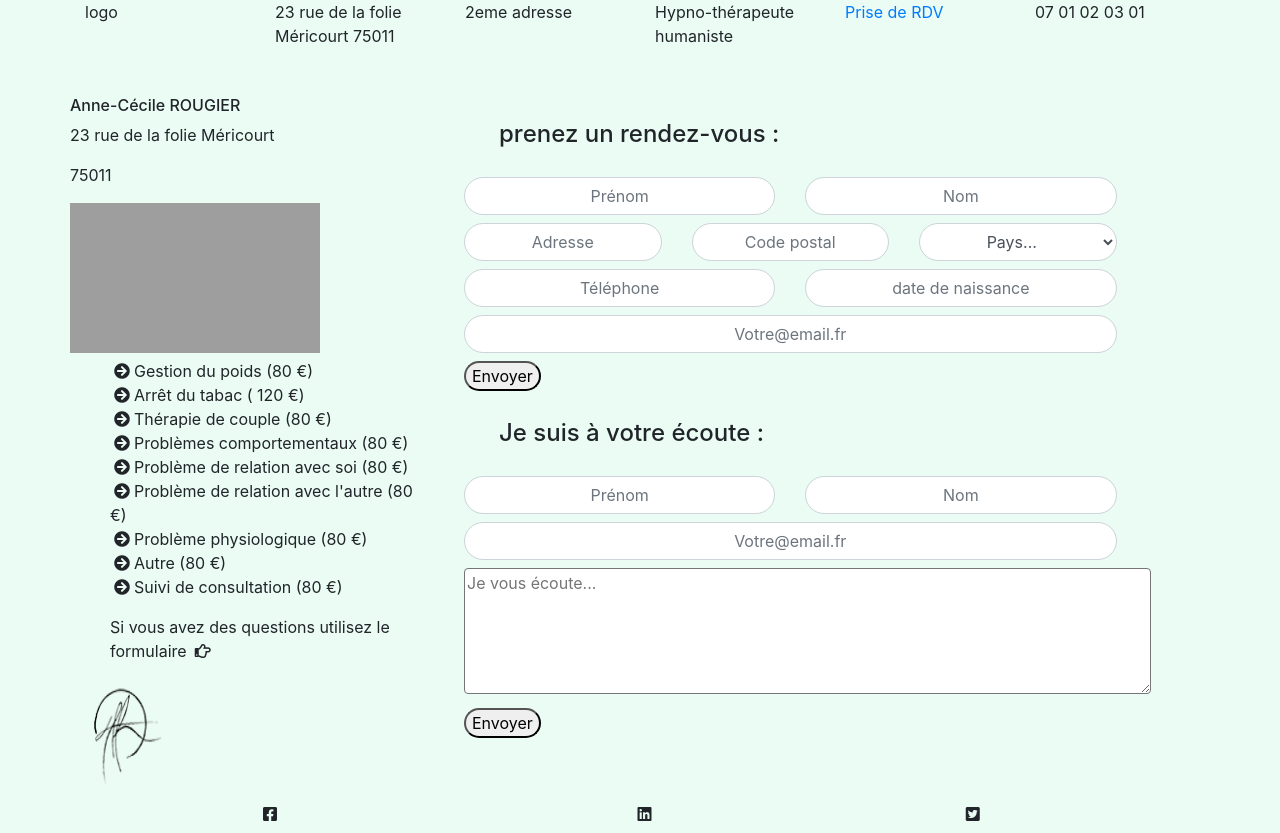
After one commit to alphaMarDiallo/prehypno, a PHP site: page /rdv.php in a window 1280 px wide. The commit adds this page. Run offline with PHP 8.4, Linux system fonts and the light colour scheme; some libraries are stand-ins or nearby versions; grey boxes are pictures that could not be loaded.

Commit message:
commit initial

```diff
--- a/css/style.css
+++ b/css/style.css
@@ -7,3 +7,8 @@
 body {
     background-color: #EAFCF4;
 }
+/* page RDV*/
+
+ul li{
+    list-style: none;
+}
--- /dev/null
+++ b/rdv.php
@@ -0,0 +1,104 @@
+
+<?php require_once 'inc/header.inc.php'?>
+
+
+<div class="row">
+    <!--Colonne de gauche-->
+    <div class="col-md-4 mt-5">
+        <h6>Anne-Cécile ROUGIER</h6>
+        <p>23 rue de la folie Méricourt</p>
+        <p>75011</p>
+        <iframe src="https://www.google.com/maps/embed?pb=!1m18!1m12!1m3!1d2624.7704676860394!2d2.3711157156745233!3d48.86258717928785!2m3!1f0!2f0!3f0!3m2!1i1024!2i768!4f13.1!3m3!1m2!1s0x47e66dfb861f8079%3A0x3d12cedc238537f8!2s23+Rue+de+la+Folie+M%C3%A9ricourt%2C+75011+Paris!5e0!3m2!1sfr!2sfr!4v1561459143499!5m2!1sfr!2sfr" width="250" height="150" frameborder="0" style="border:0" allowfullscreen></iframe>
+        <ul>
+            <li><i class="fas fa-arrow-circle-right m-1"></i>Gestion du poids (80 €)</li>
+            <li><i class="fas fa-arrow-circle-right m-1"></i>Arrêt du tabac ( 120 €)</li>
+            <li><i class="fas fa-arrow-circle-right m-1"></i>Thérapie de couple (80 €)</li>
+            <li><i class="fas fa-arrow-circle-right m-1"></i>Problèmes comportementaux (80 €)</li>
+            <li><i class="fas fa-arrow-circle-right m-1"></i>Problème de relation avec soi (80 €)</li>
+            <li><i class="fas fa-arrow-circle-right m-1"></i>Problème de relation avec l'autre (80 €)</li>
+            <li><i class="fas fa-arrow-circle-right m-1"></i>Problème physiologique (80 €)</li>
+            <li><i class="fas fa-arrow-circle-right m-1"></i>Autre (80 €)</li>
+            <li><i class="fas fa-arrow-circle-right m-1"></i>Suivi de consultation (80 €)</li>
+        </ul>
+        <ul>
+            <li <span>Si vous avez des questions utilisez le formulaire</span><i class="far fa-hand-point-right ml-2"></i></i></li>
+        </ul>
+        <img src="img/logoFavIconAlpha.png" alt="logo" class="col-md-12 m-2" style="height:100px;width:100px">
+    </div>
+    <!--formulaire de prise de RDV-->
+    <div class="col-md-7 mt-5">
+        <h4 class="col m-4">prenez un rendez-vous :</h4>
+        <form>
+            <div class="row">
+                <div class="col">
+                    <input type="text" name="firstName" class="form-control text-center rounded-pill m-1" placeholder="Prénom">
+                </div>
+                <div class="col">
+                    <input type="text" name="lastName" class="form-control  text-center rounded-pill m-1" placeholder="Nom">
+                </div>
+            </div>
+            <div class="row">
+                <div class="col">
+                    <input type="text" name="adress" class="form-control  text-center rounded-pill m-1" placeholder="Adresse">
+                </div>
+                <div class="col">
+                    <input type="text" name="zipCode" class="form-control  text-center rounded-pill m-1" placeholder="Code postal">
+                </div>
+                <div class="col">
+                    <select id="inputState"name="country"  class="form-control  text-center rounded-pill m-1">
+                        <option selected>Pays...</option>
+                        <option value="fr">France</option>
+                        <option value="be">Belgique</option>
+                    </select>
+                </div>
+            </div>
+            <div class="row">
+                <div class="col">
+                    <input type="text" name="phone" class="form-control  text-center rounded-pill m-1" placeholder="Téléphone">
+                </div>
+                <div class="col">
+                    <input type="text" name="birthDate" class="form-control  text-center rounded-pill m-1" placeholder="date de naissance">
+                </div>
+            </div>
+            <div class="row">
+                <div class="col">
+                    <input type="text" name="email" class="form-control  text-center rounded-pill m-1" placeholder="Votre@email.fr">
+                </div>
+            </div>
+            <input type="submit" class="text-center rounded-pill m-1" value="Envoyer">
+        </form> <!--FIN form RDV-->
+
+        <!--formulaire pour question-->
+        <h4 class="col m-4">Je suis à votre écoute :</h4>
+        <form>
+            <div class="row">
+                <div class="col">
+                    <input type="text" name="faqFirstName" class="form-control text-center rounded-pill m-1" placeholder="Prénom">
+                </div>
+                <div class="col">
+                    <input type="text" name="faqLastName" class="form-control  text-center rounded-pill m-1" placeholder="Nom">
+                </div>
+            </div>
+
+            <div class="row">
+                <div class="col">
+                    <input type="text" name="faqEmail" class="form-control  text-center rounded-pill m-1" placeholder="Votre@email.fr">
+                </div>
+            </div>
+            <textarea name="faqMessage"  cols="65" rows="5" class="rounded m-1" placeholder="Je vous écoute..."></textarea>
+            <input type="submit" class="text-center rounded-pill m-1" value="Envoyer" >
+
+        </form><!--FIN formulaire pour question-->
+    </div>
+
+</div> <!--FIN .row-->
+
+
+
+
+
+
+
+
+
+<?php require_once 'inc/footer.inc.php'?>
```
